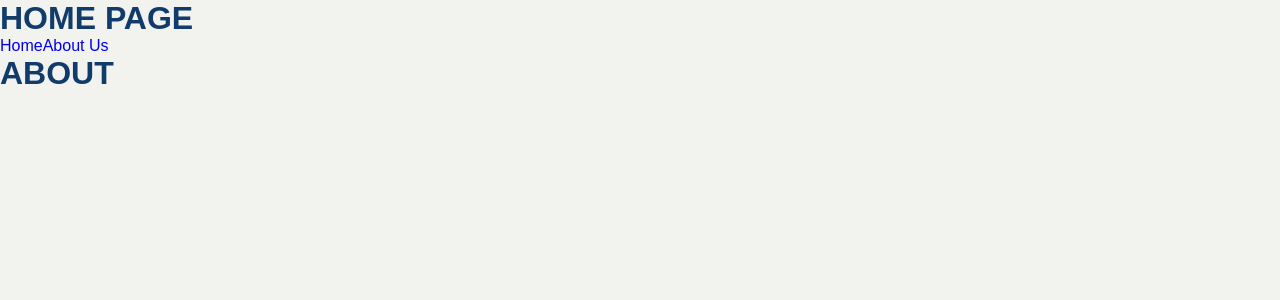
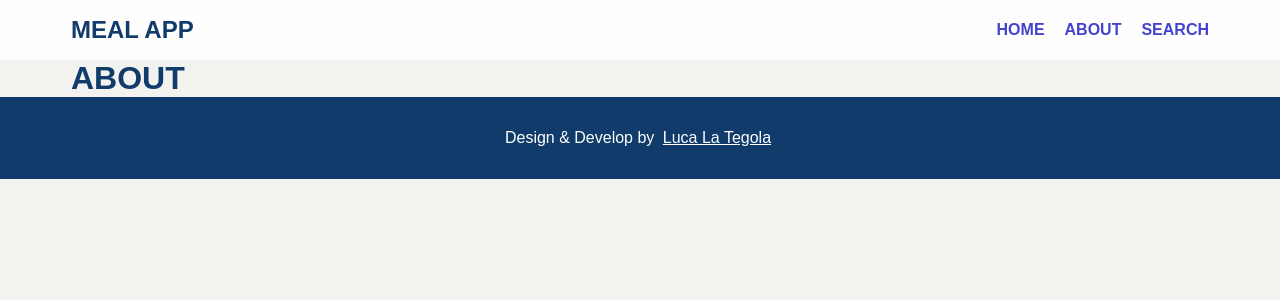
Before and after one commit to lucalategola/meal-app, a React (Vite) app: page /about in a window 1280 px wide. Shown: the top 300 px of the page. Built offline with nearby package versions, Linux system fonts and the light colour scheme.

Commit message:
add html layout

```diff
--- a/src/components/layout/Layout.tsx
+++ b/src/components/layout/Layout.tsx
@@ -2,12 +2,41 @@ import { Link, Outlet } from 'react-router-dom'
 
 const Layout = () => {
   return (
-    <div>
-      <h1>Home Page</h1>
-      <Link to="/">Home</Link>
-      <Link to="/about">About Us</Link>
-      <Outlet />
-    </div>
+    <>
+      <header className="nav-header">
+        <div className="wrapper">
+          <nav className="nav">
+            <h1>Meal App</h1>
+            <ul className="nav-items">
+              <li className="nav-item">
+                <Link to="/">home</Link>
+              </li>
+              <li className="nav-item">
+                <Link to="/about">About</Link>
+              </li>
+              <li className="nav-item">
+                <Link to="/about">search</Link>
+              </li>
+            </ul>
+          </nav>
+        </div>
+      </header>
+      <div className="wrapper">
+        <main>
+          <Outlet />
+        </main>
+      </div>
+      <footer className="footer">
+        <div className="wrapper">
+          <p>
+            Design & Develop by{' '}
+            <a href="" className="footer-link">
+              Luca La Tegola
+            </a>
+          </p>
+        </div>
+      </footer>
+    </>
   )
 }
 
```
